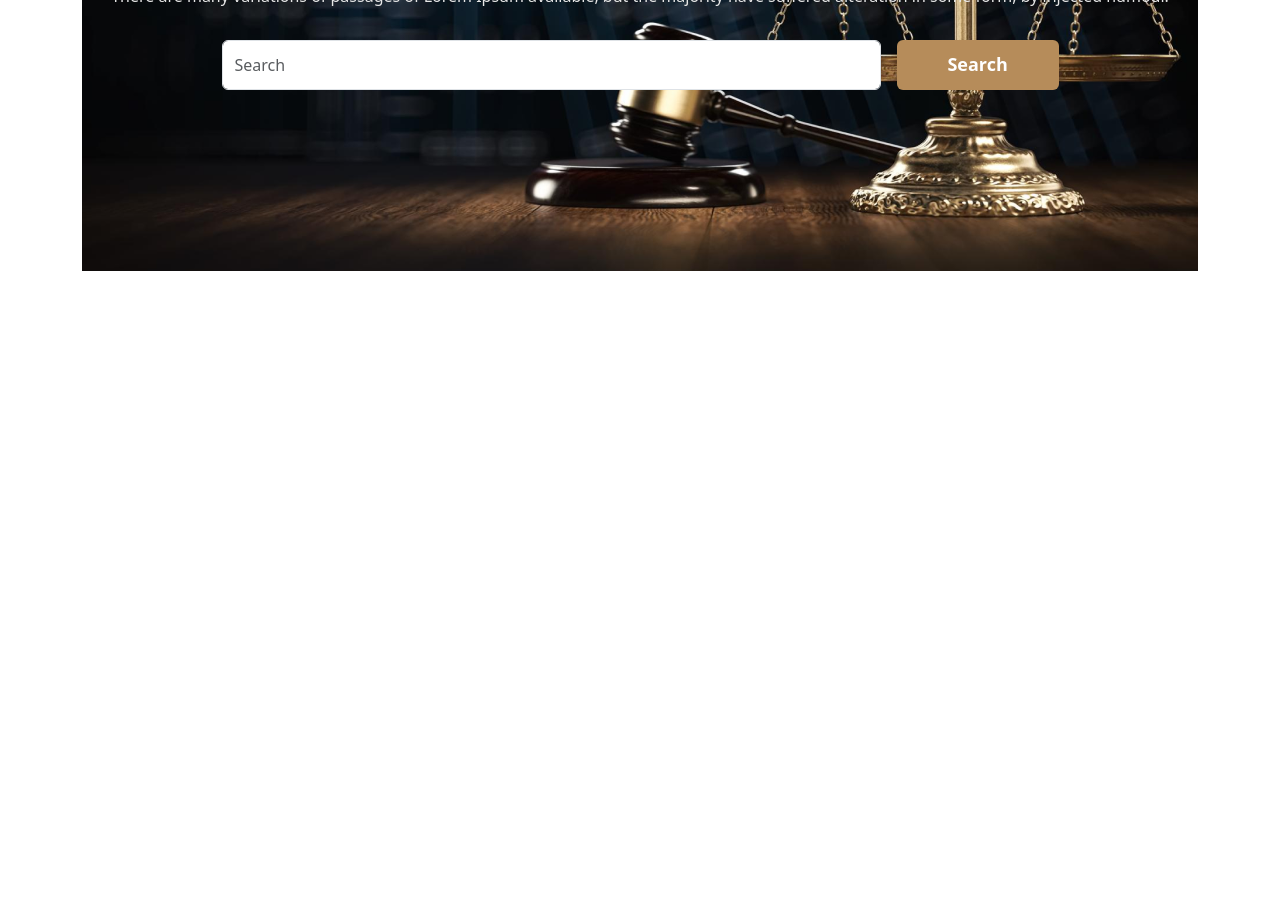
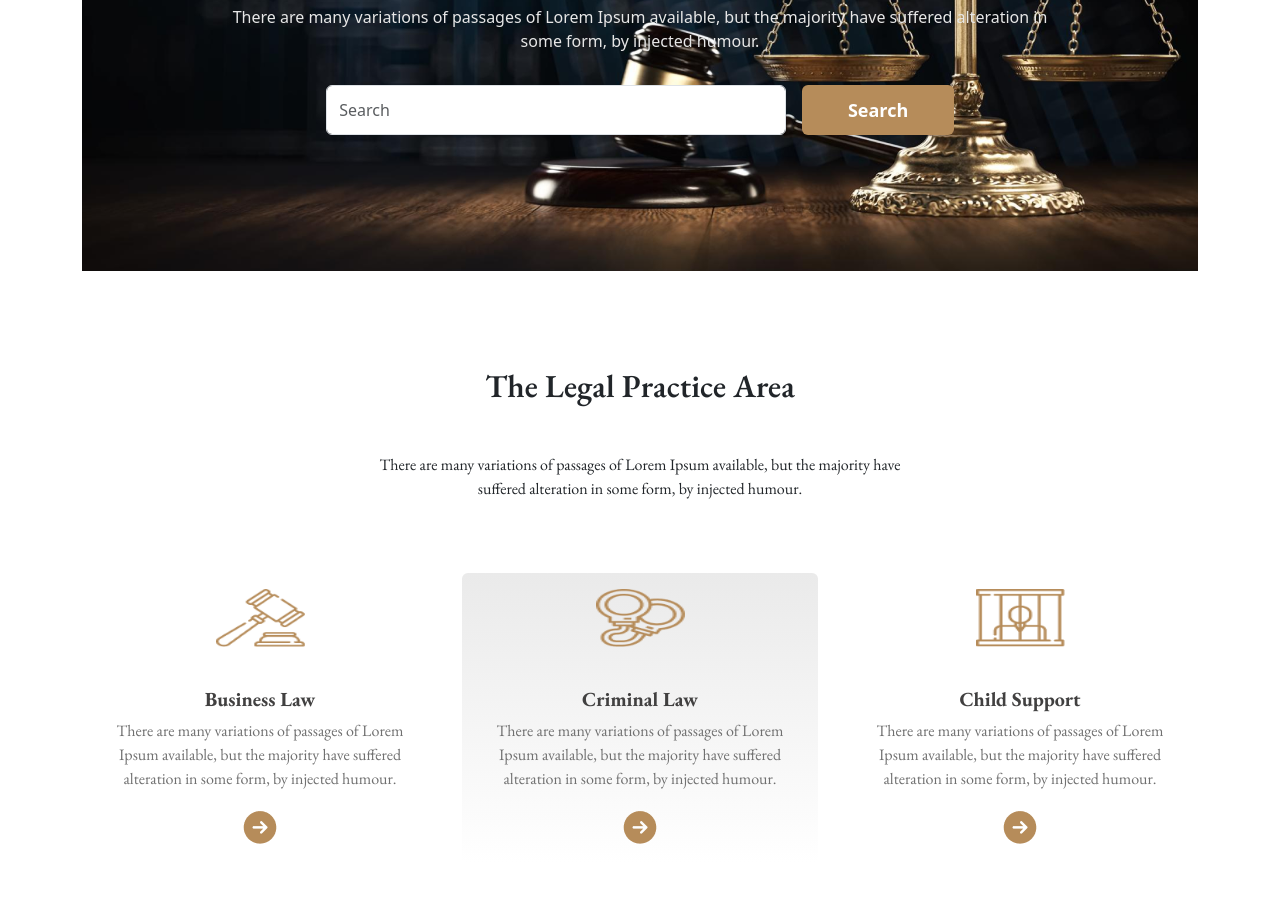
Before and after one commit to Showmandas/Justice-Bootstrap-Project, a plain HTML site: page index.html in a window 1280 px wide. Shown: the part 379-1291 px from the top of the page. Before the commit the page ends 800 px from the top, so only its background shows below. Drawn offline with nearby package versions, Linux system fonts and the light colour scheme.

Commit message:
legal section complete

```diff
--- a/index.html
+++ b/index.html
@@ -47,12 +47,12 @@
           </nav>
           <!-- banner section  -->
           <div class="my-5 container banner w-100 p-0">
-            <div class="banner-part text-center  d-flex flex-column justify-content-center align-items-center gap-3 mx-auto w-100">
+            <div class="banner-part text-center  d-flex flex-column justify-content-center align-items-center gap-3 mx-auto w-sm-100 w-75">
                 <h1 class="text-light display-4 fw-bold">We Provide Effective Legal Solutions</h1>
                 <p>There are many variations of passages of Lorem Ipsum available, but the majority have suffered alteration in some form, by injected humour.</p>
                 <form class="d-flex w-75 gap-2" role="search">
-                    <input class="form-control me-2 w-100" type="search" placeholder="Search" aria-label="Search">
-                    <button class="btn" id="consult_btn" type="submit">Search</button>
+                    <input class="form-control me-2 w-sm-75" type="search" placeholder="Search" aria-label="Search">
+                    <button class="btn w-sm-75" id="consult_btn" type="submit">Search</button>
                   </form>
             </div><!--/banner-part-->
 
@@ -60,6 +60,40 @@
 
     </header>
     <!-- end header section -->
+    <!-- legal practice section  -->
+    <div class="container legal text-center my-5 py-5">
+        <h1 class="fs-2 fw-semibold">The Legal Practice Area</h1>
+        <p class="my-5 w-50 mx-auto">There are many variations of passages of Lorem Ipsum available, but the majority have suffered alteration in some form, by injected humour.</p>
+        <div class="card-box py-4 d-flex flex-sm-row flex-column justify-content-center align-items-center gap-4">
+            <div class="card d-flex flex-column gap-2 text-center border-0">
+                <img src="images/Group 10.png" class="img-fluid w-25 mx-auto py-3" alt="...">
+                <div class="card-body">
+                  <h5 class="card-title fw-bold">Business Law</h5>
+                  <p class="card-text">There are many variations of passages of Lorem Ipsum available, but the majority have suffered alteration in some form, by injected humour.</p>
+                  <img src="images/Frame.png" class="img-fluid" />
+                </div>
+              </div><!--/card-->
+            <div class="card d-flex flex-column gap-2 text-center border-0">
+                <img src="images/criminal.png" class="img-fluid w-25 mx-auto py-3" alt="...">
+                <div class="card-body">
+                  <h5 class="card-title fw-bold">Criminal Law</h5>
+                  <p class="card-text">There are many variations of passages of Lorem Ipsum available, but the majority have suffered alteration in some form, by injected humour.</p>
+                  <img src="images/Frame.png" class="img-fluid" />
+                </div>
+              </div><!--/card-->
+            <div class="card d-flex flex-column gap-2 text-center border-0">
+                <img src="images/child.png" class="img-fluid w-25 mx-auto py-3" alt="...">
+                <div class="card-body">
+                  <h5 class="card-title fw-bold">Child Support</h5>
+                  <p class="card-text">There are many variations of passages of Lorem Ipsum available, but the majority have suffered alteration in some form, by injected humour.</p>
+                  <img src="images/Frame.png" class="img-fluid" />
+                </div>
+              </div><!--/card-->
+
+        </div><!--/card-box-->
+
+    </div>
+    <!-- end legal practice section  -->
     <script src="https://cdn.jsdelivr.net/npm/bootstrap@5.3.0-alpha1/dist/js/bootstrap.bundle.min.js" integrity="sha384-w76AqPfDkMBDXo30jS1Sgez6pr3x5MlQ1ZAGC+nuZB+EYdgRZgiwxhTBTkF7CXvN" crossorigin="anonymous"></script>
   </body>
 </html>
--- a/style.css
+++ b/style.css
@@ -55,14 +55,32 @@ height: 500px;
     color: var(--light-color);
 }
 
+/* legal part style  */
+.legal{
+    font-family: var(--font-garmond);
+}
+.card>img{
+    width: 40px;
+height: 90px;
+}
 
+.card:nth-child(2){
+    background-image: linear-gradient(to bottom,#eaeaea,#fff);
+}
+
+.card .card-title{
+    color: var(--dark-2);
+}
+.card-text{
+    color: var(--dark-3);
+    /* font-size: 1rem; */
+
+}
 
 
 /* responsive code  */
 /* for mobile  */
-/* @media screen and (max-width:576px){
-    .banner{
-        width
-    }
+@media screen and (max-width:576px){
 
-} */
+
+}
```
Also changed, not shown: images/Group 10.png (added), images/Vector.png (added).
